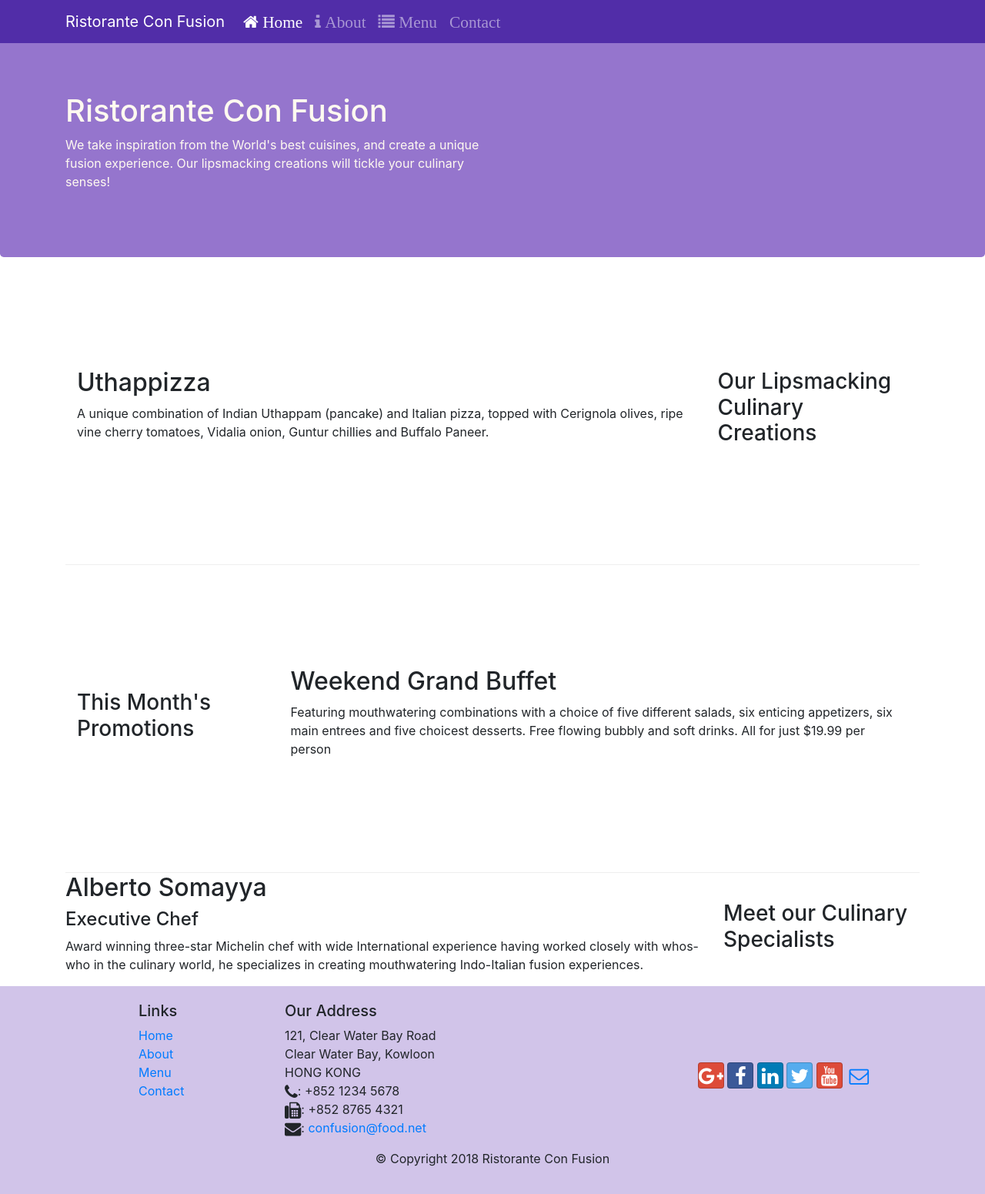
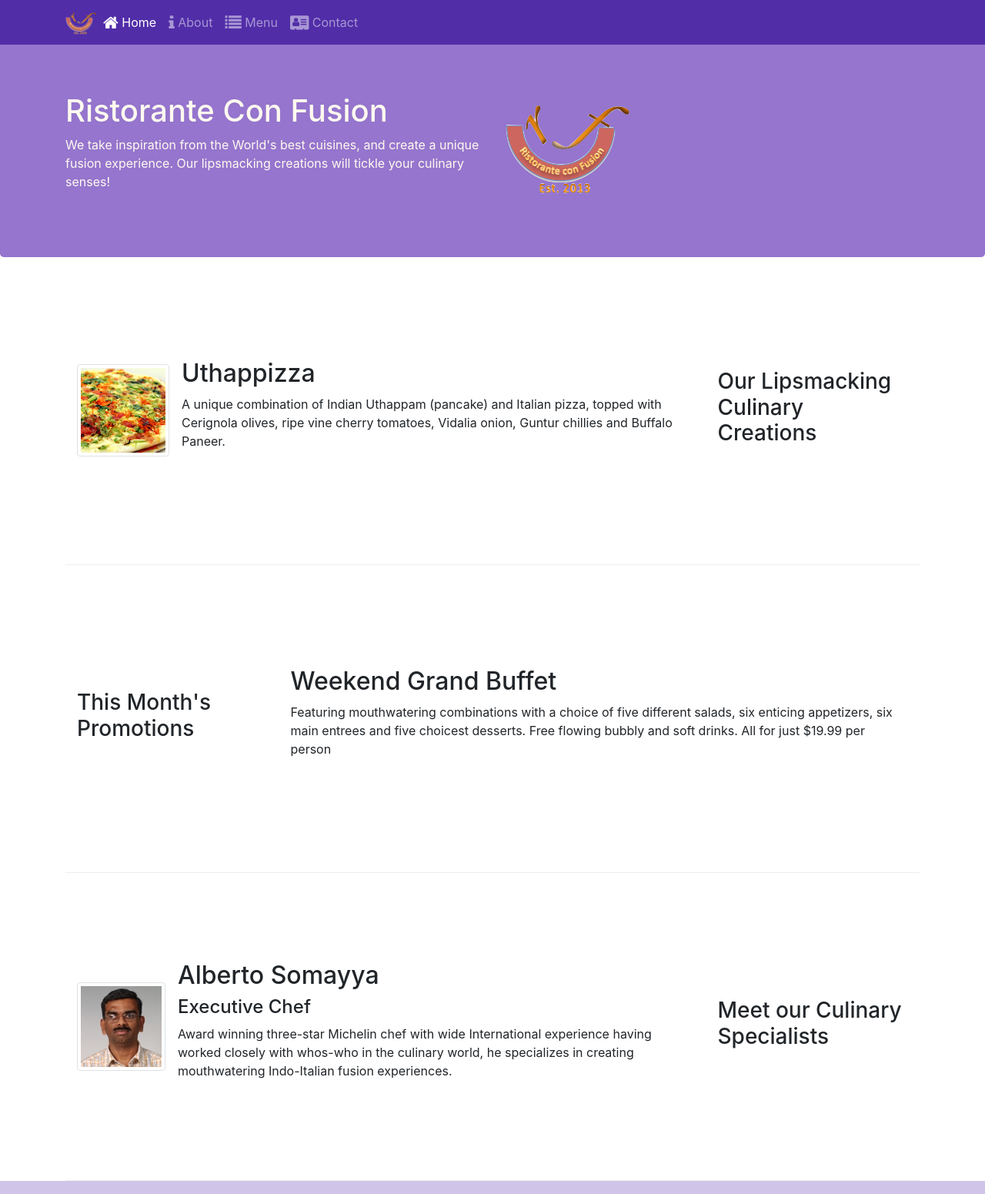
Before and after one commit to Vintersorganic/conFusion, a website: page index.html in a window 1280 px wide. Shown: the top 1551 px of the page at 77% size. Drawn offline with nearby package versions, Linux system fonts and the light colour scheme.

Commit message:
Images and Media

```diff
--- a/index.html
+++ b/index.html
@@ -21,13 +21,13 @@
             <button class="navbar-toggler" type="button" data-toggle="collapse" data-target="#Navbar">
                 <span class="navbar-toggler-icon"></span>
             </button>
-           <a class="navbar-brand" href="#">Ristorante Con Fusion</a>
-           <div class="collapse navbar-collapse" id="Navbar">
+            <a class="navbar-brand mr-auto" href="./index.html"><img src="img/logo.png" height="30" width="41"></a>
+            <div class="collapse navbar-collapse" id="Navbar">
                 <ul class="navbar-nav mr-auto">
-                    <li class="nav-item active"><a class="nav-link" href="#"><span class="fa fa-home fa-lg"> Home</span></a></li>
-                    <li class="nav-item"><a class="nav-link" href="./aboutus.html"><span class="fa fa-info fa-lg"> About</span></a></li>
-                    <li class="nav-item"><a class="nav-link" href="#"><span class="fa fa-list fa-lg"> Menu</span></a></li>
-                    <li class="nav-item"><a class="nav-link" href="./contactus.html"><span class="fa fa-adress-card fa-lg"> Contact</span></a></li>
+                        <li class="nav-item active"><a class="nav-link" href="#"><span class="fa fa-home fa-lg"></span> Home</a></li>
+                        <li class="nav-item"><a class="nav-link" href="./aboutus.html"><span class="fa fa-info fa-lg"></span> About</a></li>
+                        <li class="nav-item"><a class="nav-link" href="#"><span class="fa fa-list fa-lg"></span> Menu</a></li>
+                        <li class="nav-item"><a class="nav-link" href="./contactus.html"><span class="fa fa-address-card fa-lg"></span> Contact</a></li>
                 </ul>
             </div>
         </div>
@@ -39,7 +39,8 @@
                     <h1>Ristorante Con Fusion</h1>
                     <p>We take inspiration from the World's best cuisines, and create a unique fusion experience. Our lipsmacking creations will tickle your culinary senses!</p>
                 </div>
-                <div class="col-12 col-sm">
+                <div class="col-12 col-sm align-self-center">
+                    <img src="img/logo.png" class="img-fluid">
                 </div>
             </div>
         </div>
@@ -51,8 +52,17 @@
                 <h3>Our Lipsmacking Culinary Creations</h3>
             </div>
             <div class="col col-sm order-sm-first col-md">
-                <h2>Uthappizza</h2>
-                <p>A unique combination of Indian Uthappam (pancake) and Italian pizza, topped with Cerignola olives, ripe vine cherry tomatoes, Vidalia onion, Guntur chillies and Buffalo Paneer.</p>
+                <div class="media">
+                    <img class="d-flex mr-3 img-thumbnail align-self-center"
+                            src="img/uthappizza.png" alt="Uthappizza">
+                    <div class="media-body">
+                        <h2 class="mt-0">Uthappizza</h2>
+                        <p class="d-none d-sm-block">A unique combination of Indian Uthappam (pancake) and
+                            Italian pizza, topped with Cerignola olives, ripe vine
+                            cherry tomatoes, Vidalia onion, Guntur chillies and
+                            Buffalo Paneer.</p>
+                    </div>
+                </div>
             </div>
         </div>
 
@@ -67,14 +77,24 @@
             </div>
         </div>
 
-        <div class="row align-items-center">
+        <div class="row row-content align-items-center">
             <div class="col-12 col-sm-4 order-sm-last col-md-3">
                 <h3>Meet our Culinary Specialists</h3>
             </div>
             <div class="col col-sm order-sm-first col-md">
-                <h2>Alberto Somayya</h2>
-                <h4>Executive Chef</h4>
-                <p class="d-none d-sm-block">Award winning three-star Michelin chef with wide International experience having worked closely with whos-who in the culinary world, he specializes in creating mouthwatering Indo-Italian fusion experiences. </p>
+                <div class="media">
+                    <img class="d-flex mr-3 img-thumbnail align-self-center"
+                            src="img/alberto.png" alt="Alberto Somayya">
+                    <div class="media-body">
+                        <h2 class="mt-0">Alberto Somayya</h2>
+                        <h4>Executive Chef</h4>
+                        <p class="d-none d-sm-block">Award winning three-star Michelin chef with wide
+                            International experience having worked closely with
+                            whos-who in the culinary world, he specializes in
+                            creating mouthwatering Indo-Italian fusion experiences.
+                            </p>
+                    </div>
+                </div>
             </div>
         </div>
     </div>
```
Also changed, not shown: aboutus.html (+7 -7 lines), contactus.html (+3 -1 lines), img/alberto.png (added), img/buffet.png (added), img/logo.png (added), img/uthappizza.png (added), 1 other file.
